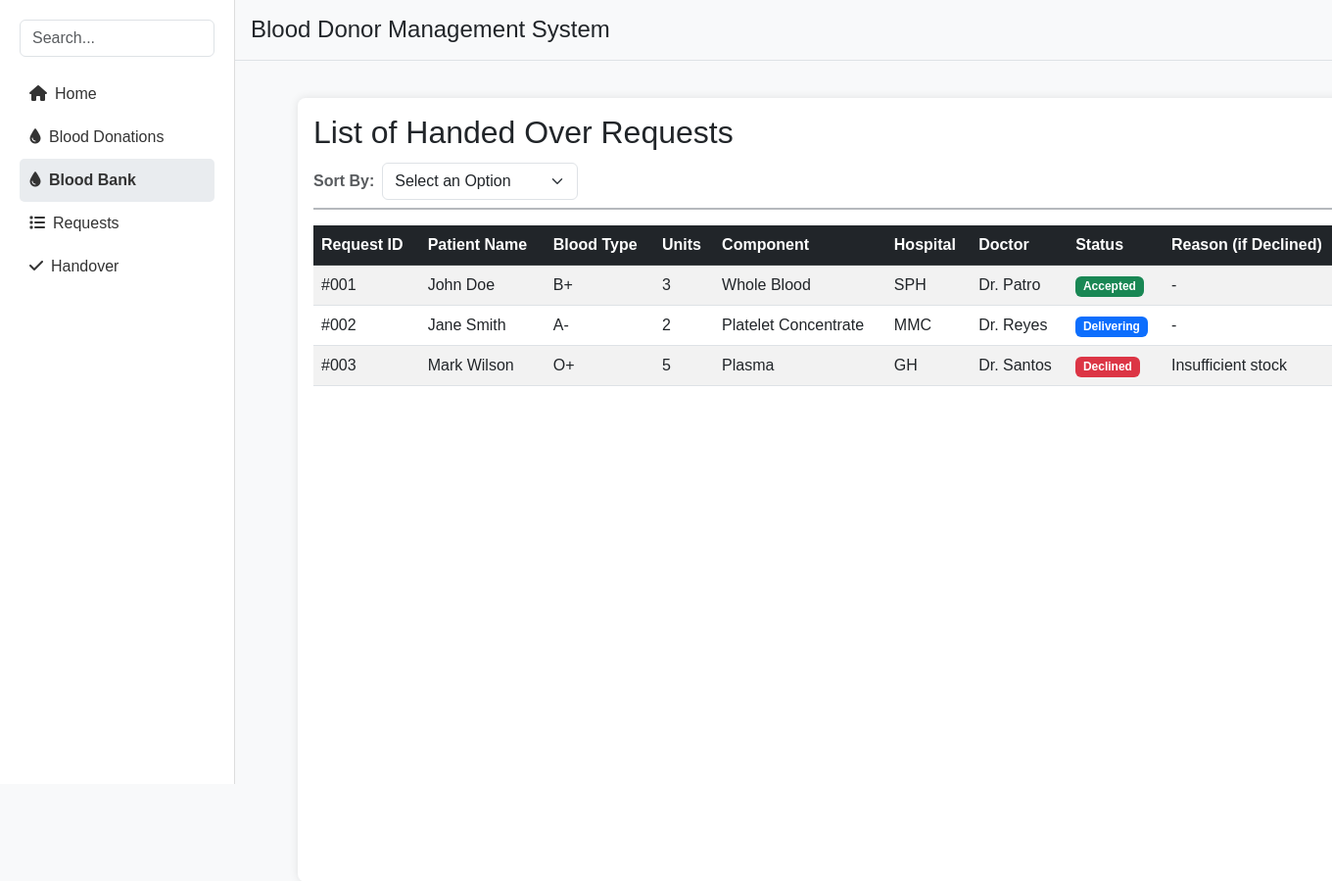
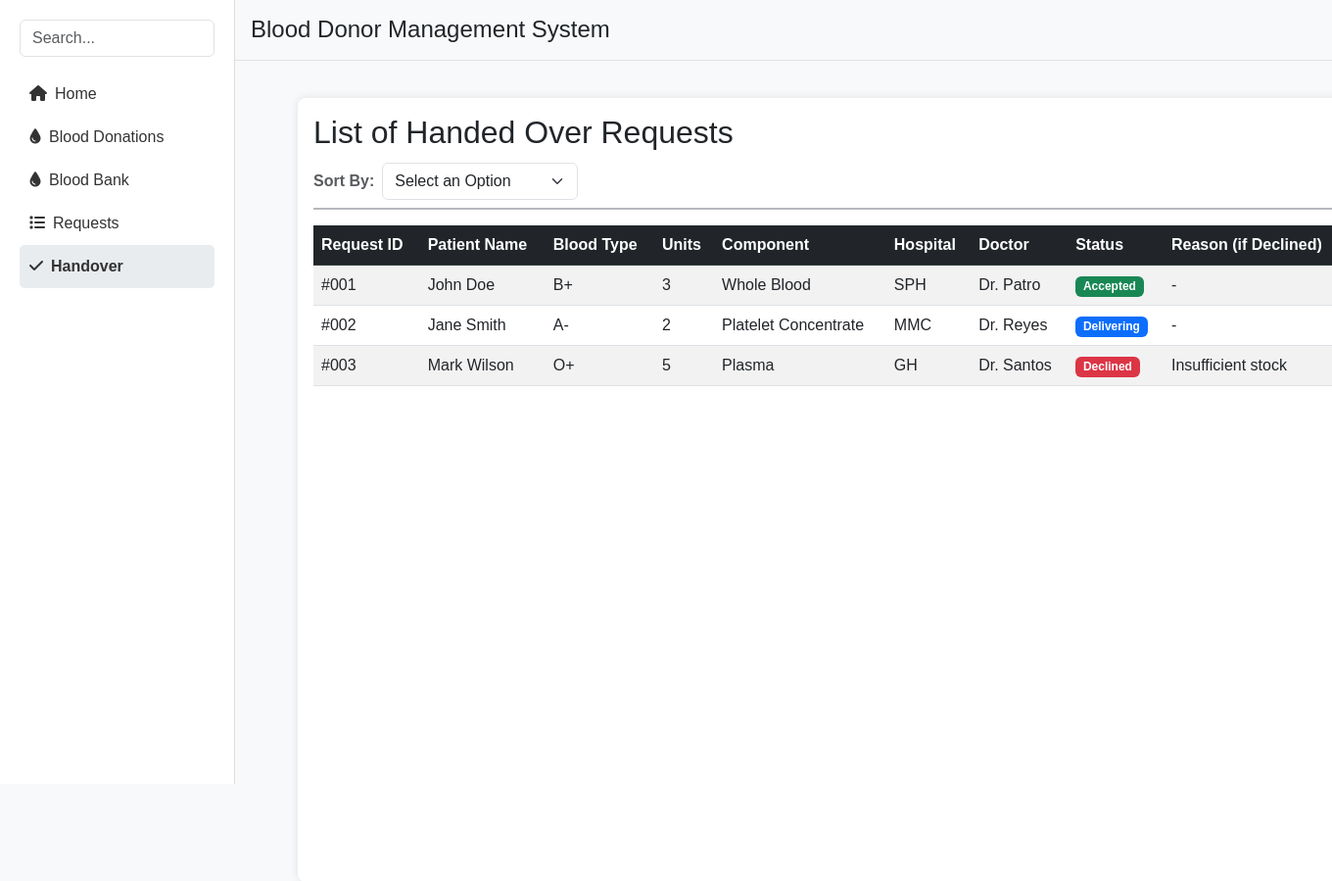
Before and after one commit to Aaron1231231233123/RED-CROSS-THESIS, a PHP site: page /Dashboards/Dashboard-Inventory-System-Handed-Over.php in a window 1360 px wide; the page is wider, and only the part inside the window is pictured. Shown: the top 899 px of that part at 98% size. Run offline with PHP 8.4, Linux system fonts and the light colour scheme.

Commit message:
Traverse Only

```diff
--- a/public/Dashboards/Dashboard-Inventory-System-Handed-Over.php
+++ b/public/Dashboards/Dashboard-Inventory-System-Handed-Over.php
@@ -251,11 +251,11 @@ main.col-md-9.ms-sm-auto.col-lg-10.px-md-4 {
             <!-- Sidebar -->
             <nav class="col-md-3 col-lg-2 d-md-block dashboard-home-sidebar">
                 <input type="text" class="form-control mb-3" placeholder="Search...">
-                <a href="#"><i class="fas fa-home me-2"></i>Home</a>
-                <a href="#"><i class="fas fa-tint me-2"></i>Blood Donations</a>
-                <a href="#" class="active"><i class="fas fa-tint me-2"></i>Blood Bank</a>
-                <a href="#"><i class="fas fa-list me-2"></i>Requests</a>
-                <a href="#"><i class="fas fa-check me-2"></i>Handover</a>
+                <a href="dashboard-Inventory-System.php"><i class="fas fa-home me-2"></i>Home</a>
+                <a href="dashboard-Inventory-System-list-of-donations.php"><i class="fas fa-tint me-2"></i>Blood Donations</a>
+                <a href="Dashboard-Inventory-System-Bloodbank.php"><i class="fas fa-tint me-2"></i>Blood Bank</a>
+                <a href="Dashboard-Inventory-System-Hospital-Request.php"><i class="fas fa-list me-2"></i>Requests</a>
+                <a href="#" class="active"><i class="fas fa-check me-2"></i>Handover</a>
             </nav>
 
            <!-- Main Content -->
--- a/public/Dashboards/dashboard-hospital-bootstrap.php
+++ b/public/Dashboards/dashboard-hospital-bootstrap.php
@@ -114,8 +114,8 @@ if ($_SESSION['role_id'] !== $required_role) {
             <nav class="col-md-3 col-lg-2 d-md-block dashboard-home-sidebar">
                 <input type="text" class="form-control mb-3" placeholder="Search...">
                 <a href="#" class="active"><i class="fas fa-home me-2"></i>Home</a>
-                <a href="#"><i class="fas fa-tint me-2"></i>Your Requests</a>
-                <a href="#"><i class="fas fa-users me-2"></i>Blood History</a>
+                <a href="dashboard-hospital-requests.php"><i class="fas fa-tint me-2"></i>Your Requests</a>
+                <a href="dashboard-hospital-history.php"><i class="fas fa-users me-2"></i>Blood History</a>
             </nav>
 
             <!-- Main Content -->
--- a/public/Dashboards/dashboard-hospital-history.php
+++ b/public/Dashboards/dashboard-hospital-history.php
@@ -99,9 +99,9 @@
             <!-- Sidebar -->
             <nav class="col-md-3 col-lg-2 d-md-block dashboard-home-sidebar">
                 <input type="text" class="form-control mb-3" placeholder="Search...">
-                <a href="#"><i class="fas fa-home me-2"></i>Home</a>
-                <a href="#"><i class="fas fa-tint me-2"></i>Your Requests</a>
-                <a href="#" class="active"><i class="fas fa-users me-2"></i>Blood History</a>
+                <a href="dashboard-hospital-bootstrap.php"><i class="fas fa-home me-2"></i>Home</a>
+                <a href="dashboard-hospital-requests.php"><i class="fas fa-tint me-2"></i>Your Requests</a>
+                <a href="dashboard-hospital-history.php" class="active"><i class="fas fa-users me-2"></i>Blood History</a>
             </nav>
 
             <!-- Main Content -->
--- a/public/Dashboards/dashboard-staff-donor-submission.php
+++ b/public/Dashboards/dashboard-staff-donor-submission.php
@@ -286,7 +286,7 @@ body {
             <nav class="col-md-3 col-lg-2 d-md-block sidebar">
                 <h4 >Red Cross Staff</h4>
                 <ul class="nav flex-column">
-                    <li class="nav-item"><a class="nav-link" href="#">Dashboard</a></li>
+                    <li class="nav-item"><a class="nav-link" href="dashboard-staff-main.php">Dashboard</a></li>
                     <li class="nav-item"><a class="nav-link active" href="#">Donor Interviews Submissions</a></li>
                     <li class="nav-item"><a class="nav-link" href="#">Physical Exams Submissions</a></li>
                     <li class="nav-item"><a class="nav-link" href="#">Blood Collection Submissions</a></li>
--- a/public/Dashboards/dashboard-staff-main.php
+++ b/public/Dashboards/dashboard-staff-main.php
@@ -131,7 +131,7 @@ if ($_SESSION['role_id'] !== $required_role) {
                 <h4 class="text-dark">Red Cross Staff</h4>
                 <ul class="nav flex-column">
                     <li class="nav-item"><a class="nav-link active" href="#">Dashboard</a></li>
-                    <li class="nav-item"><a class="nav-link" href="#">Donor Interviews Submissions</a></li>
+                    <li class="nav-item"><a class="nav-link" href="dashboard-staff-donor-submission.php">Donor Interviews Submissions</a></li>
                     <li class="nav-item"><a class="nav-link" href="#">Physical Exams Submissions</a></li>
                     <li class="nav-item"><a class="nav-link" href="#">Blood Collection Submissions</a></li>
                     <li class="nav-item"><a class="nav-link" href="#">Logout</a></li>
```
Also changed, not shown: public/Dashboards/Dashboard-Inventory-System-Bloodbank.php (+4 -4 lines), public/Dashboards/Dashboard-Inventory-System-Hospital-Request.php (+4 -4 lines), public/Dashboards/dashboard-Inventory-System-list-of-donations.php (+4 -4 lines), public/Dashboards/dashboard-Inventory-System.php (+4 -4 lines).
